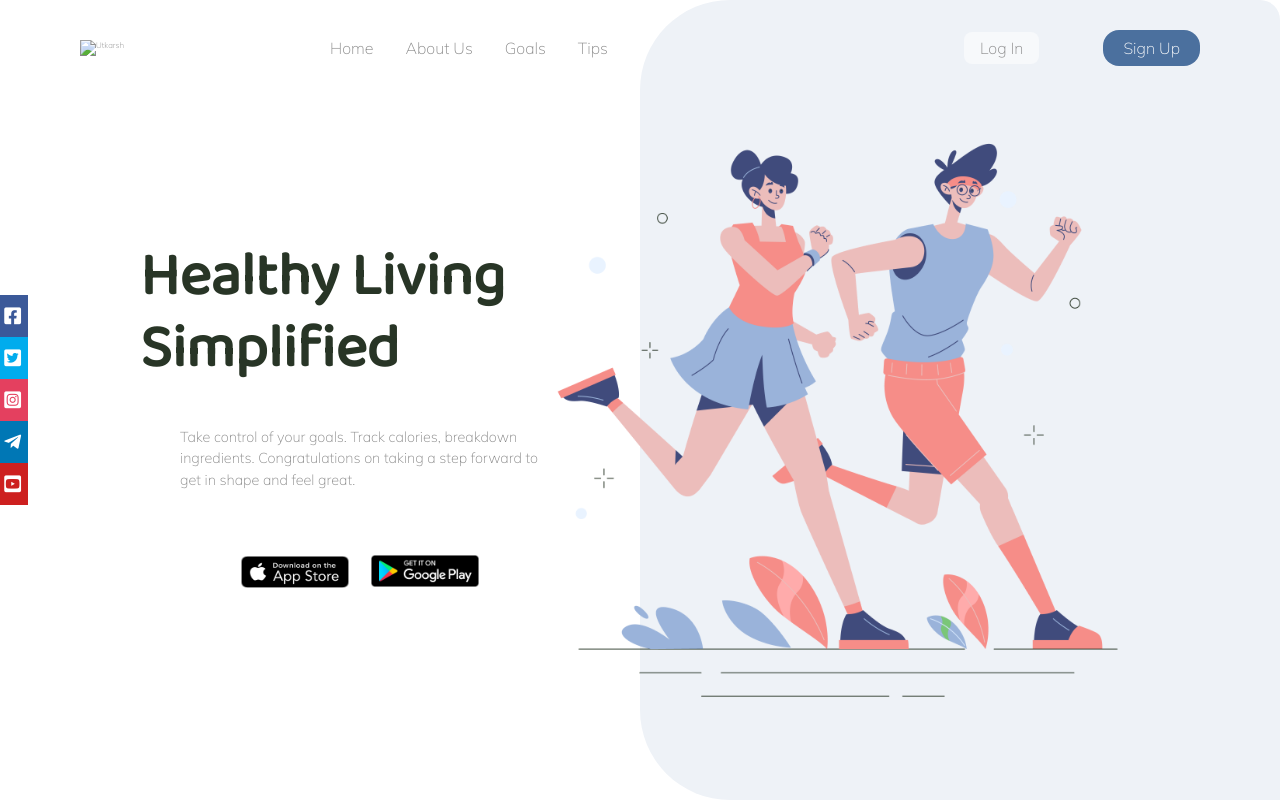
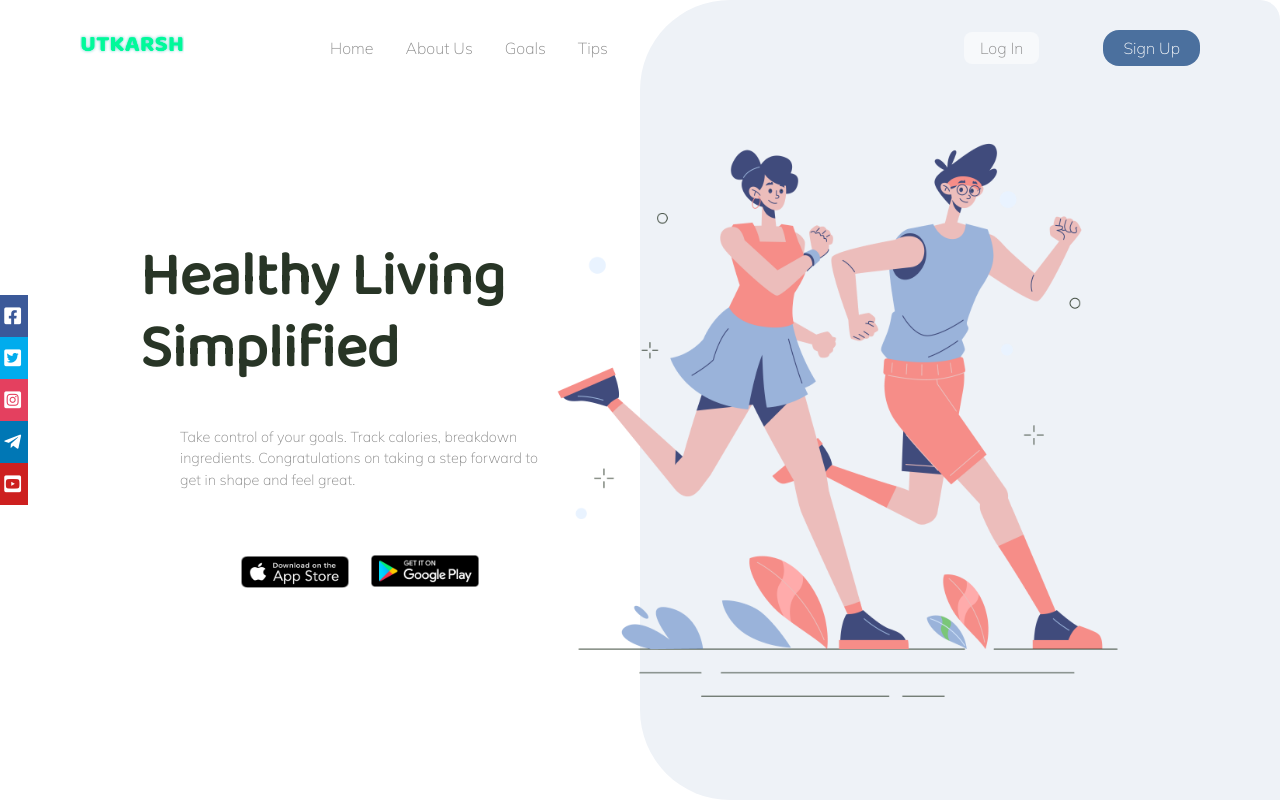
Before and after one commit to kumarUtkarsh09/TrackYourFitness.git.io, a plain HTML site: page index.html in a window 1280 px wide. Shown: the top 800 px of the page. Drawn offline with Linux system fonts and the light colour scheme; files whose address does not match are found by name.

Commit message:
Update index.html

```diff
--- a/index.html
+++ b/index.html
@@ -16,7 +16,7 @@
                         <div class="left-side-menu">
                                 <div class="logo">
                                         <a href="#">
-                                                <img src="logo.png" alt="Utkarsh">
+                                                <img src="TrackYourFitness.git.io/Photo_1653291057600.png" alt="Utkarsh">
                                         </a>
                                 </div>
                                 <div class="sub-menu">
```
